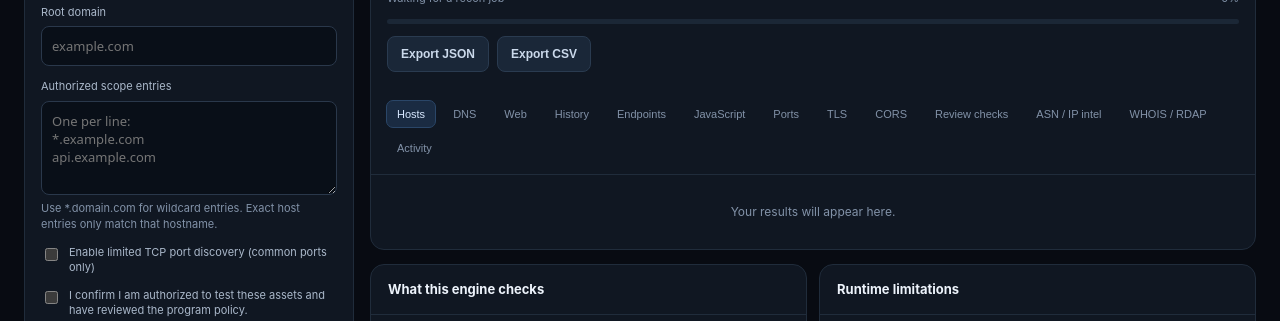
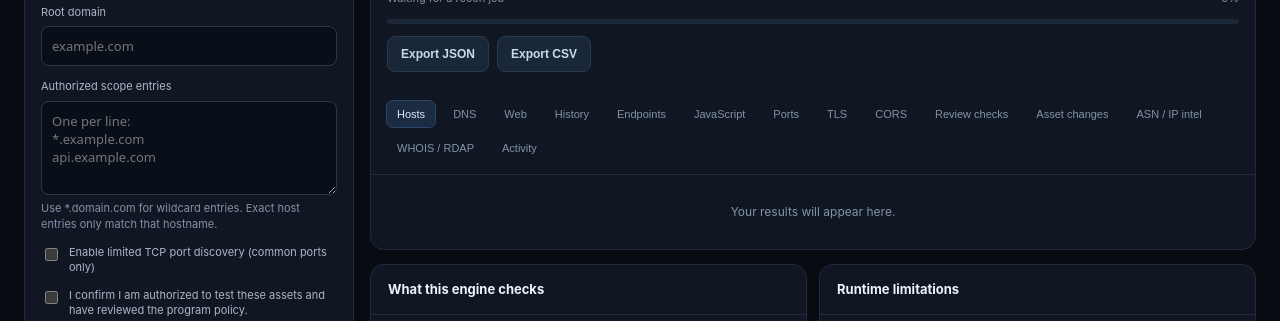
Before and after one commit to Root-user101/Svg, a Flask app: page /recon in a window 1280 px wide. Shown: the part 499-820 px from the top of the page. Run offline with Flask 3, Linux system fonts and the light colour scheme; some libraries are stand-ins or nearby versions.

Commit message:
Add asset change history tab to Recon Studio

```diff
--- a/python-server/templates/recon.html
+++ b/python-server/templates/recon.html
@@ -18,7 +18,7 @@
 <section class="rightcol">
 <div class="metrics"><div class="metric"><small>Discovered hosts</small><strong id="mHosts">0</strong></div><div class="metric"><small>DNS resolved</small><strong id="mDns">0</strong></div><div class="metric"><small>Web services</small><strong id="mWeb">0</strong></div><div class="metric"><small>Open ports</small><strong id="mPorts">0</strong></div></div>
 <div class="panel"><div class="panel-head"><div><h2 id="jobTitle">Recon results</h2><div class="tiny" id="jobMeta">Select a job or start a new one.</div></div><span class="tag" id="jobStatus">IDLE</span></div><div class="panel-body"><div class="jobline"><span class="tiny" id="stage">Waiting for a recon job</span><span class="tiny" id="pct">0%</span></div><div class="progress"><i id="bar"></i></div><div class="actions" style="display:flex;gap:8px;flex-wrap:wrap"><button class="btn ghost" onclick="downloadReport('json')">Export JSON</button><button class="btn ghost" onclick="downloadReport('csv')">Export CSV</button></div></div>
-<div class="tabs" id="tabs"><button class="tab active" data-tab="discovered">Hosts</button><button class="tab" data-tab="dns">DNS</button><button class="tab" data-tab="web">Web</button><button class="tab" data-tab="historical_urls">History</button><button class="tab" data-tab="endpoints">Endpoints</button><button class="tab" data-tab="javascript">JavaScript</button><button class="tab" data-tab="ports">Ports</button><button class="tab" data-tab="tls">TLS</button><button class="tab" data-tab="cors">CORS</button><button class="tab" data-tab="checks">Review checks</button><button class="tab" data-tab="network_intel">ASN / IP intel</button><button class="tab" data-tab="domain_intel">WHOIS / RDAP</button><button class="tab" data-tab="events">Activity</button></div>
+<div class="tabs" id="tabs"><button class="tab active" data-tab="discovered">Hosts</button><button class="tab" data-tab="dns">DNS</button><button class="tab" data-tab="web">Web</button><button class="tab" data-tab="historical_urls">History</button><button class="tab" data-tab="endpoints">Endpoints</button><button class="tab" data-tab="javascript">JavaScript</button><button class="tab" data-tab="ports">Ports</button><button class="tab" data-tab="tls">TLS</button><button class="tab" data-tab="cors">CORS</button><button class="tab" data-tab="checks">Review checks</button><button class="tab" data-tab="changes">Asset changes</button><button class="tab" data-tab="network_intel">ASN / IP intel</button><button class="tab" data-tab="domain_intel">WHOIS / RDAP</button><button class="tab" data-tab="events">Activity</button></div>
 <div class="tablewrap" id="results"><div class="empty">Your results will appear here.</div></div></div>
 <div class="grid2" style="margin-top:14px"><div class="panel"><div class="panel-head"><h2>What this engine checks</h2></div><div class="panel-body tiny">Certificate Transparency · Wayback historical URLs · DNS A/AAAA/CNAME/MX/NS/TXT · RDAP domain details · IP/ASN organization lookups · HTTP/HTTPS · TLS · same-host crawl · JavaScript endpoint references · basic header review · optional limited web-port checks.</div></div><div class="panel"><div class="panel-head"><h2>Runtime limitations</h2></div><div class="panel-body tiny">This first runner keeps jobs in memory. A Render restart or sleep may interrupt jobs and clear history. Scheduled scans and durable cross-restart history need a persistent database and a worker/scheduler service. Export reports after each run.</div></div></div>
 </section></div></div>
```
